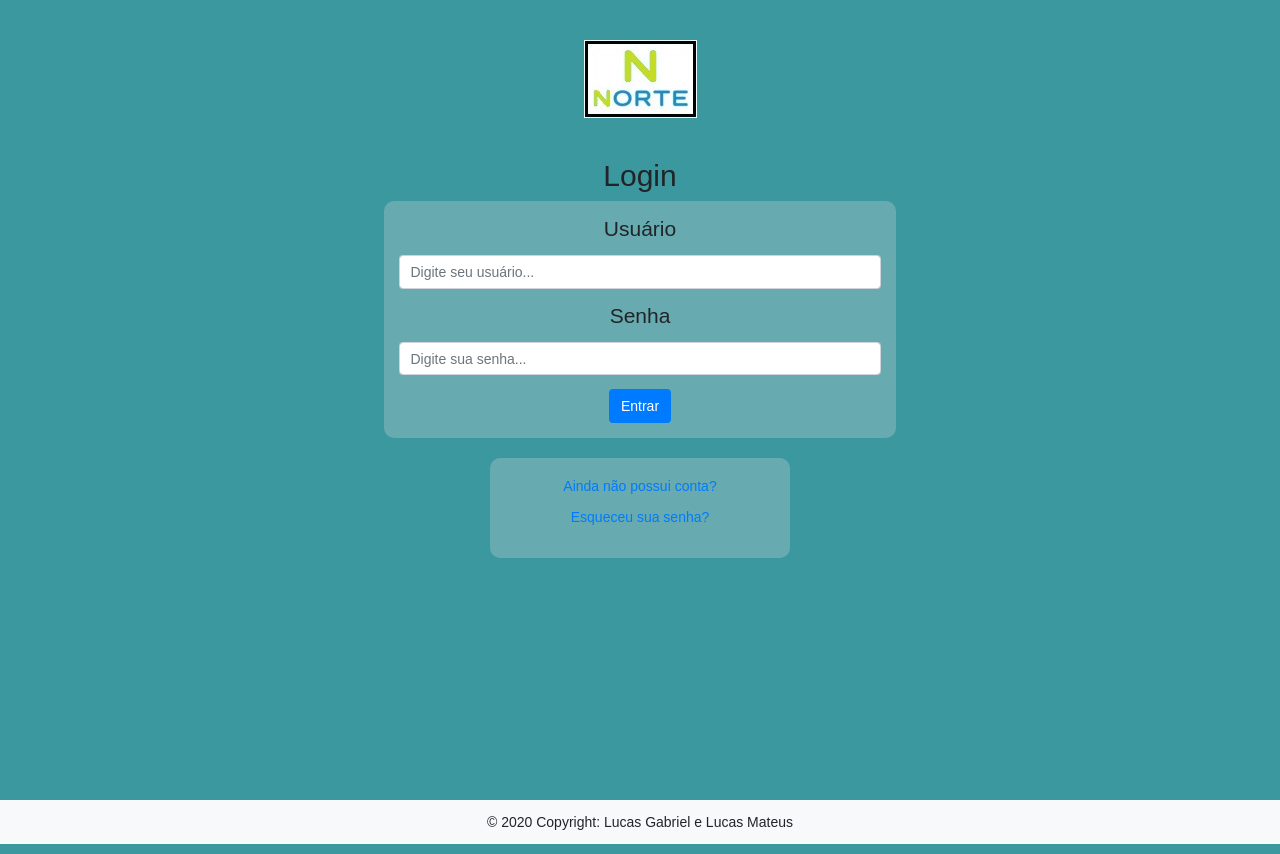
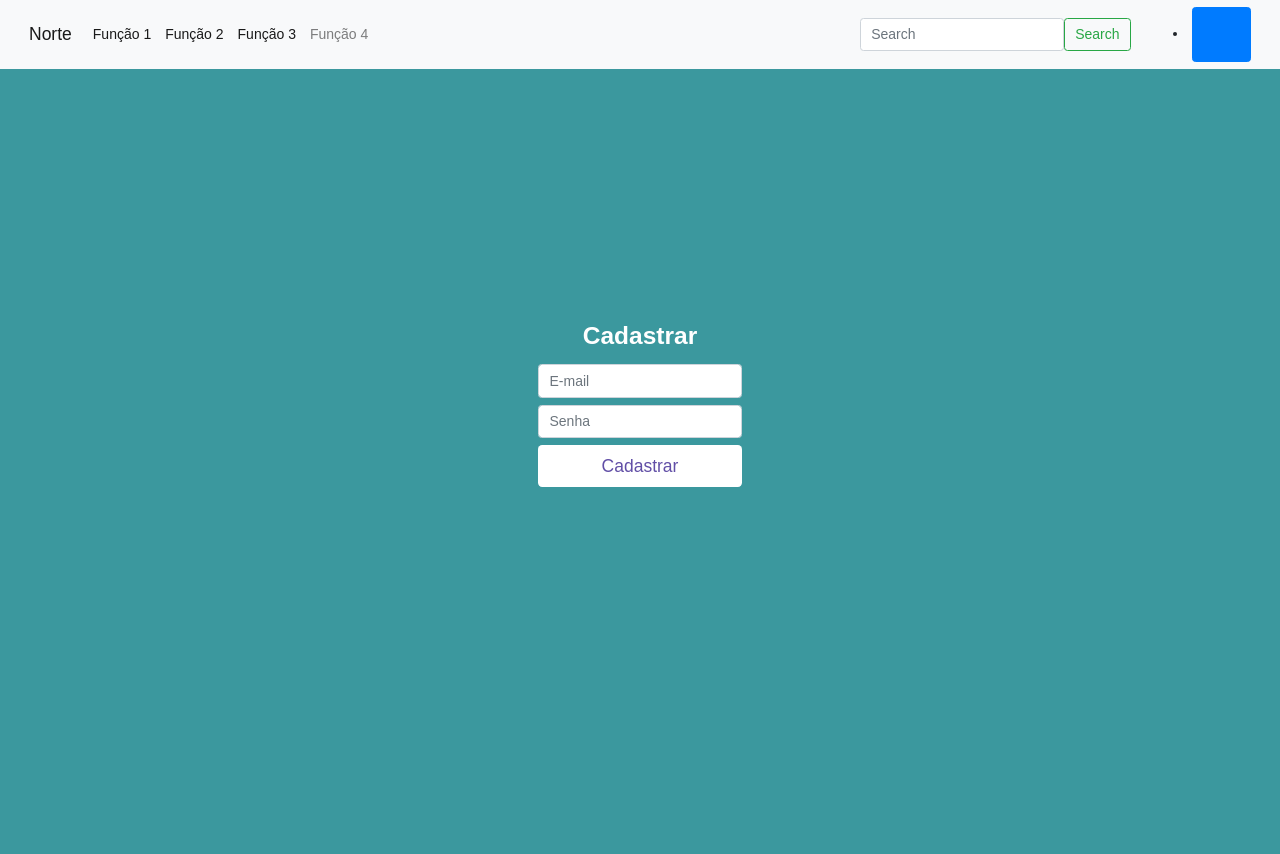
Before and after one commit to Luc4s99/Norte, a React (Create React App) app: page /novousuario in a window 1280 px wide. Before the commit this address led to /login. Built offline with nearby package versions, Linux system fonts and the light colour scheme; some icons are missing.

Commit message:
Login provavelmente funcionando, falta melhorar Layout e adicionar outras funcionalidades as demais páginas

```diff
--- a/package.json
+++ b/package.json
@@ -7,11 +7,7 @@
     "@testing-library/react": "^11.1.0",
     "@testing-library/user-event": "^12.1.10",
     "bootstrap": "^4.6.0",
-<<<<<<< HEAD
     "firebase": "^8.2.10",
-=======
-    "firebase": "^8.2.9",
->>>>>>> 908eec3985398e13f87a5d206272870427293c26
     "prop-types": "^15.7.2",
     "react": "^17.0.1",
     "react-bootstrap": "^1.5.0",
--- a/src/components/navbar/index.js
+++ b/src/components/navbar/index.js
@@ -1,4 +1,4 @@
-import React from 'react';
+import React, { useState } from 'react';
 import {Link, Redirect} from 'react-router-dom';
 import {useSelector, useDispatch} from 'react-redux';
 import { Bodymargin } from './styles';
@@ -7,11 +7,11 @@ import { Bell } from '@styled-icons/entypo/Bell';
 function Navbar() {
 
     const dispatch = useDispatch();
+    const [logout, setLogout] = useState(0);
 
     function handleLogout() {
 
-        <Redirect to="/cadastro" />
-
+        setLogout(1);
         dispatch({
            type: 'LOG_OUT'
         });
@@ -19,7 +19,7 @@ function Navbar() {
 
     return (
         <>
-            {useSelector(state => state.user.usuarioLogado) === 0 ? <Redirect to="/login" /> : null}
+            {logout === 1 ? <Redirect to ="/login" /> : null}
             <nav className="navbar fixed-top navbar-expand-lg navbar-light bg-light">
                 <div className="container-fluid">
                     <a className="navbar-brand" href="#">Norte</a>
--- a/src/config/firebase.js
+++ b/src/config/firebase.js
@@ -8,5 +8,6 @@ var firebaseConfig = {
   messagingSenderId: "530545388302",
   appId: "1:530545388302:web:868467329d3b38036e055f"
 };
+
 // Initialize Firebase
 export default firebase.initializeApp(firebaseConfig);
--- a/src/view/cadastro/index.js
+++ b/src/view/cadastro/index.js
@@ -5,7 +5,7 @@ import empresa from '../../assets/images/empresa.jpg'
 import candidato from '../../assets/images/candidato.jpg'
 import Footer from '../../components/footer'
 
-import {Link, Redirect} from 'react-router-dom';
+import {Link, Redirect, Route, Switch} from 'react-router-dom';
 import{useSelector, useDispatch} from 'react-redux';
 
 import { Container, Logo, Label, Opcao, Voltar, Imagem, Botao } from './styles';
@@ -17,6 +17,7 @@ import CadastroEmpresa from '../cadastroEmpresa';
 function cadastro() {
   return (
     <>
+    <Navbar />
     <Container>
         <Logo>
           <img src={logo} alt="Norte"></img>
@@ -36,9 +37,7 @@ function cadastro() {
         <Footer/>
 
       <Switch>
-        <Route exact path="/cadastroPessoa">
-          <CadastroPessoa />
-        </Route>
+        <Route exact path="/cadastroPessoa" />
 
         <Route exact path="/cadastroEmpresa" />
       </Switch>
--- a/src/view/login/index.js
+++ b/src/view/login/index.js
@@ -6,7 +6,7 @@ import logo from '../../assets/images/logo.jpg';
 import firebase from '../../config/firebase';
 import 'firebase/auth';
 import {Link, Redirect} from 'react-router-dom';
-import{useSelector, useDispatch} from 'react-redux';
+import {useSelector, useDispatch} from 'react-redux';
 
 function Login() {
 
@@ -16,21 +16,20 @@ function Login() {
     const dispatch = useDispatch();
 
     function handleLogin(){
+        // console.log("Entrou 1",email,senha);
 
         firebase.auth()
                 .signInWithEmailAndPassword(email, senha)
                 .then(
                     resultado => {
                     setMsg('Sucesso');
-
                     setTimeout( ()=> {
                         dispatch({
                             type:'LOG_IN',
                             payload: {usuarioEmail: email}
                         });
                     }, 2000);
-
-                        //console.log(JSON.stringify(resultado));
+                    // console.log(JSON.stringify(resultado));
                     }
                 )
                 .catch(
@@ -39,6 +38,7 @@ function Login() {
                         //console.log(JSON.stringify(erro));
                     }
                 )
+
     }
 
     return(
@@ -54,22 +54,38 @@ function Login() {
 
                         <div className="mb-3">
                             <label htmlFor="inputEmail" className="form-label"><h4>Usuário</h4></label>
-                            <input placeholder="Digite seu usuário..." type="email" className="form-control" id="inputEmail" onChange={e => setUser(e.target.value)} />
+                            <input placeholder="Digite seu usuário..." type="email" className="form-control" id="inputEmail" onChange={e => setEmail(e.target.value)} />
                         </div>
 
                         <div className="mb-3">
                             <label htmlFor="inputPassword" className="form-label"><h4>Senha</h4></label>
-                            <input placeholder="Digite sua senha..." type="password" className="form-control" id="inputPassword" onChange={e => setPassword(e.target.value)} />
+                            <input placeholder="Digite sua senha..." type="password" className="form-control" id="inputPassword" onChange={e => setSenha(e.target.value)} />
                         </div>
 
-                        <button className="btn btn-primary" onClick={handleLogin}>Entrar</button>
+                        <button className="btn btn-primary" type="button" onClick={handleLogin}>Entrar</button>
 
+                        <div className="opcoes-login text-white my-5">
+
+                            { msg === "Sucesso" &&
+                            <span>
+                                WOW! <strong> Você está conectado! &#128526;</strong>
+                            </span>
+                            }
+                            <br/>
+                            {
+                                msg === "Erro" &&
+                            <span>
+                                Ops! <strong> Verifique se a senha ou o usuário estão corretos! &#128549;</strong>
+                            </span>
+                            }
+
+                        </div>
                     </form>
                 </Box>
 
                 <Links>
 
-                    <Link to="/cadastro">Ainda não possui conta?</Link>
+                    <Link to="/novousuario">Ainda não possui conta?</Link>
                     <a href="#">Esqueceu sua senha?</a>
 
                 </Links>
--- a/src/view/usuario-novo/index.js
+++ b/src/view/usuario-novo/index.js
@@ -4,7 +4,7 @@ import './usuario-novo.css';
 import firebase from '../../config/firebase'
 import 'firebase/auth';
 import NavBar from '../../components/navbar';
-
+import {Redirect} from 'react-router-dom';
 
 function UsuarioNovo(){
 
@@ -13,6 +13,7 @@ function UsuarioNovo(){
     const [msg, setMsg] = useState('');
     const [msgTipo, setMsgTipo] = useState('');
     const [carregando, setCarregando] = useState(false);
+    const [cadastrou, setCadastrou] = useState(0);
 
     function handleNewUser(){
 
@@ -32,7 +33,13 @@ function UsuarioNovo(){
                 .then(
                     resultado => {
                         setMsgTipo('Sucesso');
-                        setCarregando(false);
+                        setMsg('Cadastrado com sucesso! Agora faça login com sua nova conta.');
+                        alert('Cadastrado com sucesso! Agora faça login com sua nova conta.');
+                        setTimeout(() => {
+                            setCadastrou(1);
+                        } ,1000);
+
+
                         //console.log(JSON.stringify(resultado));
                     }
                 )
@@ -61,6 +68,7 @@ function UsuarioNovo(){
                 )
     }
 
+
     return(
         <>
         <NavBar/>
@@ -86,28 +94,28 @@ function UsuarioNovo(){
                         onClick={handleNewUser}> Cadastrar
                     </button>
                 }
+
                 <div className="opcoes-login text-white my-5">
 
                     { msgTipo === "Sucesso" &&
                     <span>
-                       WOW! <strong> {msg} &#128526;</strong>
+                       <strong> {msg} </strong>
                     </span>
                     }
                     <br/>
                     {
                         msgTipo === "Erro" &&
                     <span>
-                        Ops! <strong> {msg} &#128549;</strong>
+                        <strong> {msg} </strong>
                     </span>
                     }
 
                 </div>
 
-
             </form>
 
-
         </div>
+        {cadastrou === 1 ? <Redirect to ="/login" /> : null}
         </>
     )
 }
```
Also changed, not shown: 1 other file (tests, documents, lock files or other folders). Lines whose indentation alone changed are shown as unchanged.
